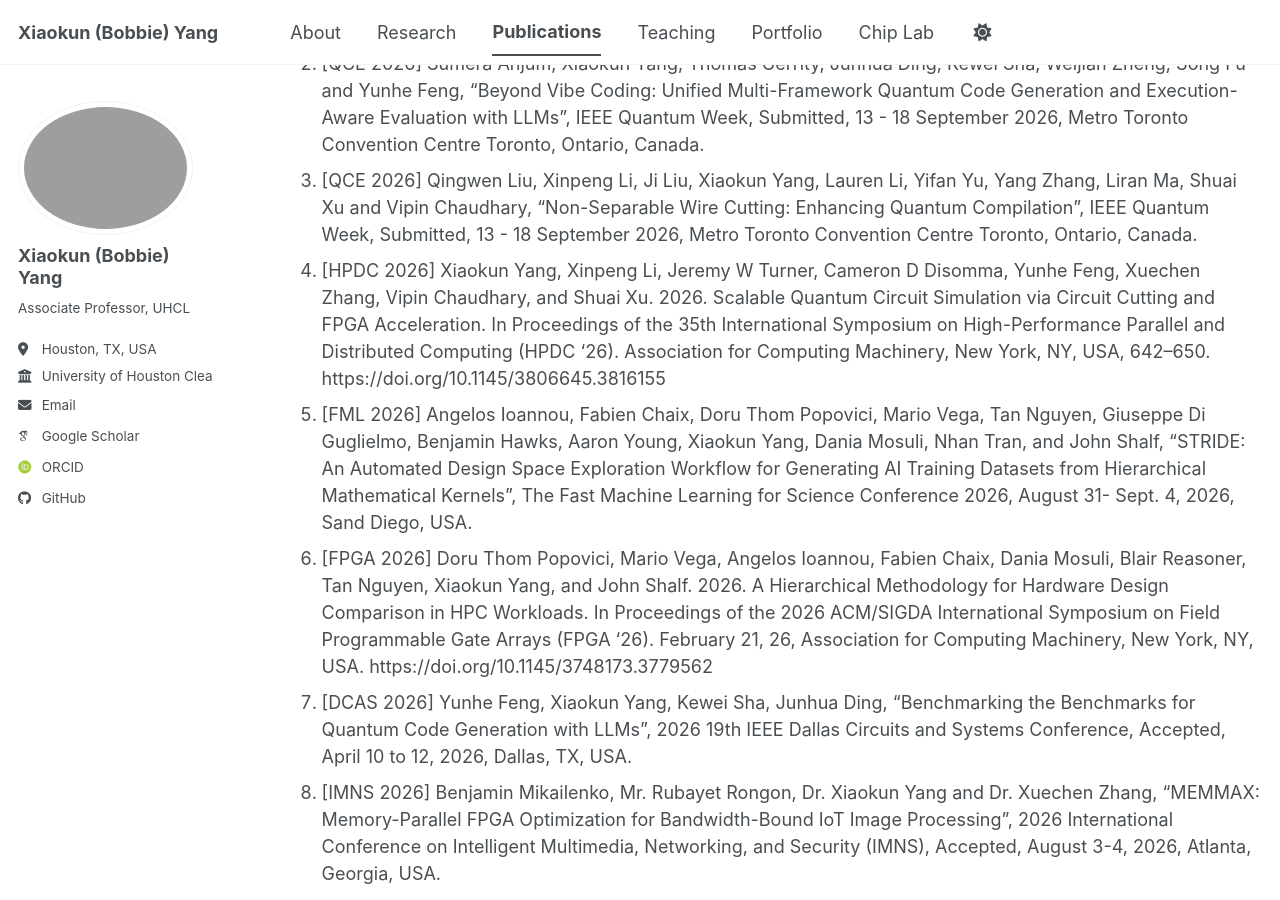
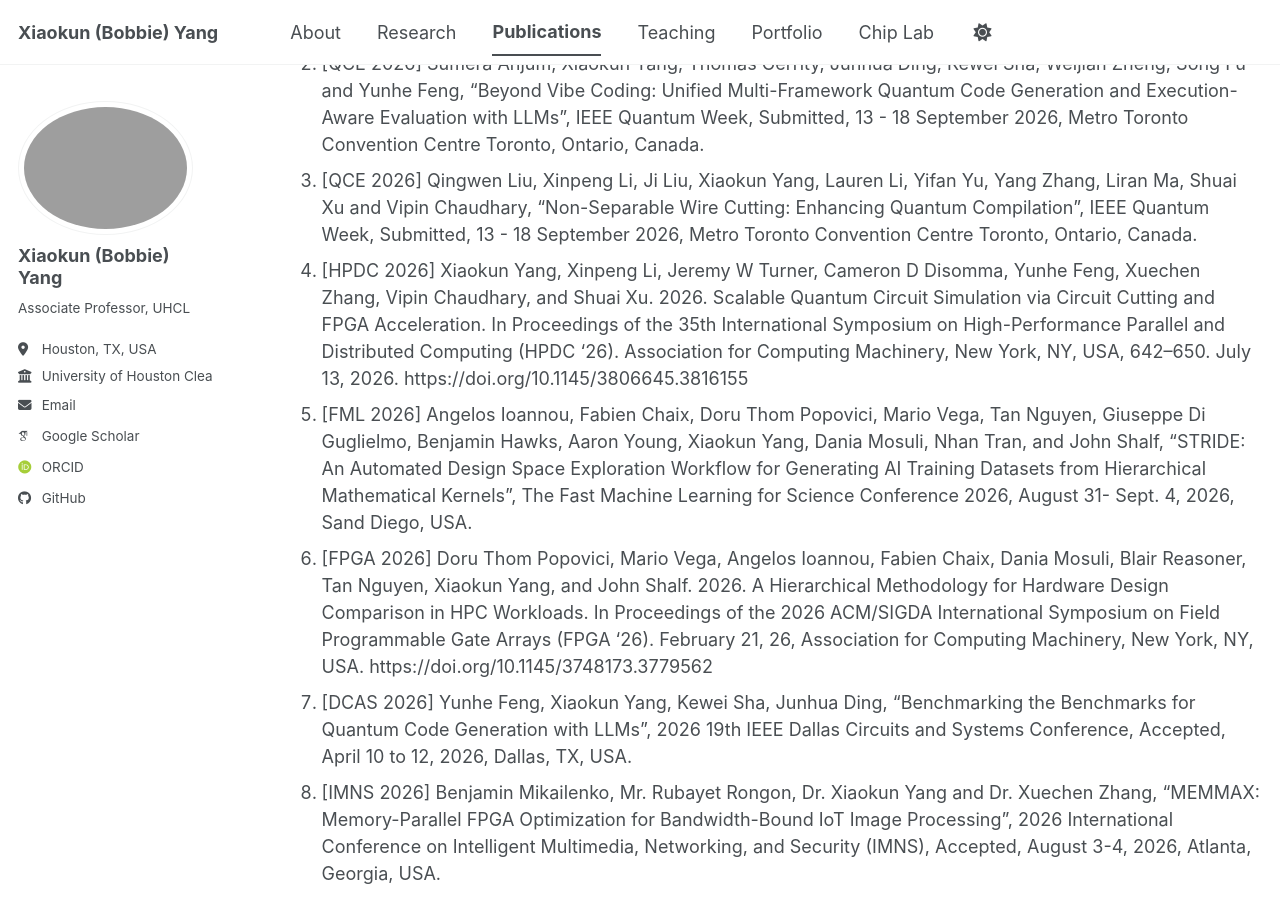
Before and after one commit to bobbieyang/bobbieyang.github.io, a Jekyll site: the page built from _pages/publications.md, in a window 1280 px wide and 900 px high, scrolled down 2494 px. Built offline with Jekyll 4.4.1, drawn with Linux system fonts in a browser that asks for light colours; some web fonts are replaced; a script bundle is joined from its source files by our own code; library files that are not in the unit come from our copies.

Commit message:
Update publications.md

```diff
--- a/_pages/publications.md
+++ b/_pages/publications.md
@@ -53,7 +53,7 @@ Conferences
 1. [QCE 2026] Xiaokun Yang, Jeremy W. Turner, Cameron D. Disomma, Xinpeng Li, Yunhe Feng, Vipin Chaudhary, Shuai Xu, and Xuechen Zhang. “Parameterized Quantum Circuit Emulator and Accelerator”, IEEE Quantum Week, Submitted, 13 - 18 September 2026, Metro Toronto Convention Centre Toronto, Ontario, Canada.
 2. [QCE 2026] Sumera Anjum, Xiaokun Yang, Thomas Gerrity, Junhua Ding, Kewei Sha, Weijian Zheng, Song Fu and Yunhe Feng, “Beyond Vibe Coding: Unified Multi-Framework Quantum Code Generation and Execution-Aware Evaluation with LLMs”, IEEE Quantum Week, Submitted, 13 - 18 September 2026, Metro Toronto Convention Centre Toronto, Ontario, Canada.
 3. [QCE 2026] Qingwen Liu, Xinpeng Li, Ji Liu, Xiaokun Yang, Lauren Li, Yifan Yu, Yang Zhang, Liran Ma, Shuai Xu and Vipin Chaudhary, “Non-Separable Wire Cutting: Enhancing Quantum Compilation”, IEEE Quantum Week, Submitted, 13 - 18 September 2026, Metro Toronto Convention Centre Toronto, Ontario, Canada.
-4. [HPDC 2026] Xiaokun Yang, Xinpeng Li, Jeremy W Turner, Cameron D Disomma, Yunhe Feng, Xuechen Zhang, Vipin Chaudhary, and Shuai Xu. 2026. Scalable Quantum Circuit Simulation via Circuit Cutting and FPGA Acceleration. In Proceedings of the 35th International Symposium on High-Performance Parallel and Distributed Computing (HPDC '26). Association for Computing Machinery, New York, NY, USA, 642–650. https://doi.org/10.1145/3806645.3816155
+4. [HPDC 2026] Xiaokun Yang, Xinpeng Li, Jeremy W Turner, Cameron D Disomma, Yunhe Feng, Xuechen Zhang, Vipin Chaudhary, and Shuai Xu. 2026. Scalable Quantum Circuit Simulation via Circuit Cutting and FPGA Acceleration. In Proceedings of the 35th International Symposium on High-Performance Parallel and Distributed Computing (HPDC '26). Association for Computing Machinery, New York, NY, USA, 642–650. July 13, 2026. https://doi.org/10.1145/3806645.3816155
 5. [FML 2026] Angelos Ioannou, Fabien Chaix, Doru Thom Popovici, Mario Vega, Tan Nguyen, Giuseppe Di Guglielmo, Benjamin Hawks, Aaron Young, Xiaokun Yang, Dania Mosuli, Nhan Tran, and John Shalf, “STRIDE: An Automated Design Space Exploration Workflow for Generating AI Training Datasets from Hierarchical Mathematical Kernels”, The Fast Machine Learning for Science Conference 2026, August 31- Sept. 4, 2026, Sand Diego, USA.
 6. [FPGA 2026] Doru Thom Popovici, Mario Vega, Angelos Ioannou, Fabien Chaix, Dania Mosuli, Blair Reasoner, Tan Nguyen, Xiaokun Yang, and John Shalf. 2026. A Hierarchical Methodology for Hardware Design Comparison in HPC Workloads. In Proceedings of the 2026 ACM/SIGDA International Symposium on Field Programmable Gate Arrays (FPGA '26). February 21, 26, Association for Computing Machinery, New York, NY, USA. https://doi.org/10.1145/3748173.3779562
 7. [DCAS 2026] Yunhe Feng, Xiaokun Yang, Kewei Sha, Junhua Ding, “Benchmarking the Benchmarks for Quantum Code Generation with LLMs”, 2026 19th IEEE Dallas Circuits and Systems Conference, Accepted, April 10 to 12, 2026, Dallas, TX, USA.
```
